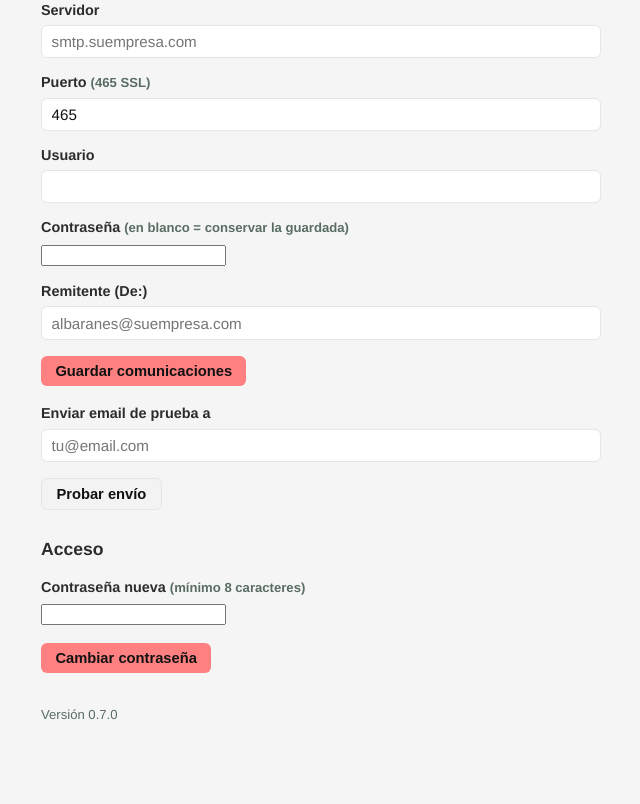
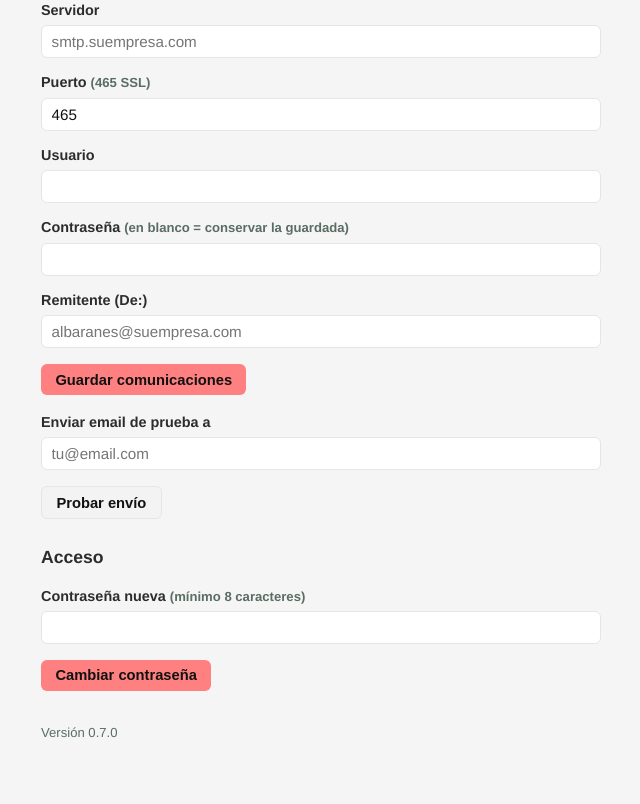
Before and after one commit to inhumario/albaranes, a Flask app: page /ajustes in a window 1280 px wide. Shown: the part 355-1159 px from the top of the page, without its empty margins (115-755 px from the left). Before the commit the page ends 1075 px from the top, so only its background shows below. Run offline with Flask 3, Linux system fonts and the light colour scheme; data comes from the database, SQL or seed files in the repository.

Commit message:
Acceso: caja de contraseña a todo el ancho
Co-Authored-By: Claude Opus 5.5 <noreply@anthropic.com>

```diff
--- a/templates/base.html
+++ b/templates/base.html
@@ -58,7 +58,7 @@ tr:nth-child(even) td{background:var(--zebra)}
 .boton:hover{background:var(--coral-d);color:var(--ink)}
 .boton.suave{background:var(--cab);color:var(--titulo);border:1px solid var(--borde)}
 form.linea{display:inline}
-input[type=text],input[type=search],select,textarea{
+input[type=text],input[type=search],input[type=password],select,textarea{
   width:100%;padding:.45rem .6rem;border:1px solid var(--borde);border-radius:6px;
   font-size:.95rem;background:#fff;color:var(--texto);font-family:inherit}
 label{display:block;margin:.8rem 0 .25rem;color:var(--sub);font-weight:600;font-size:.9rem}
```
